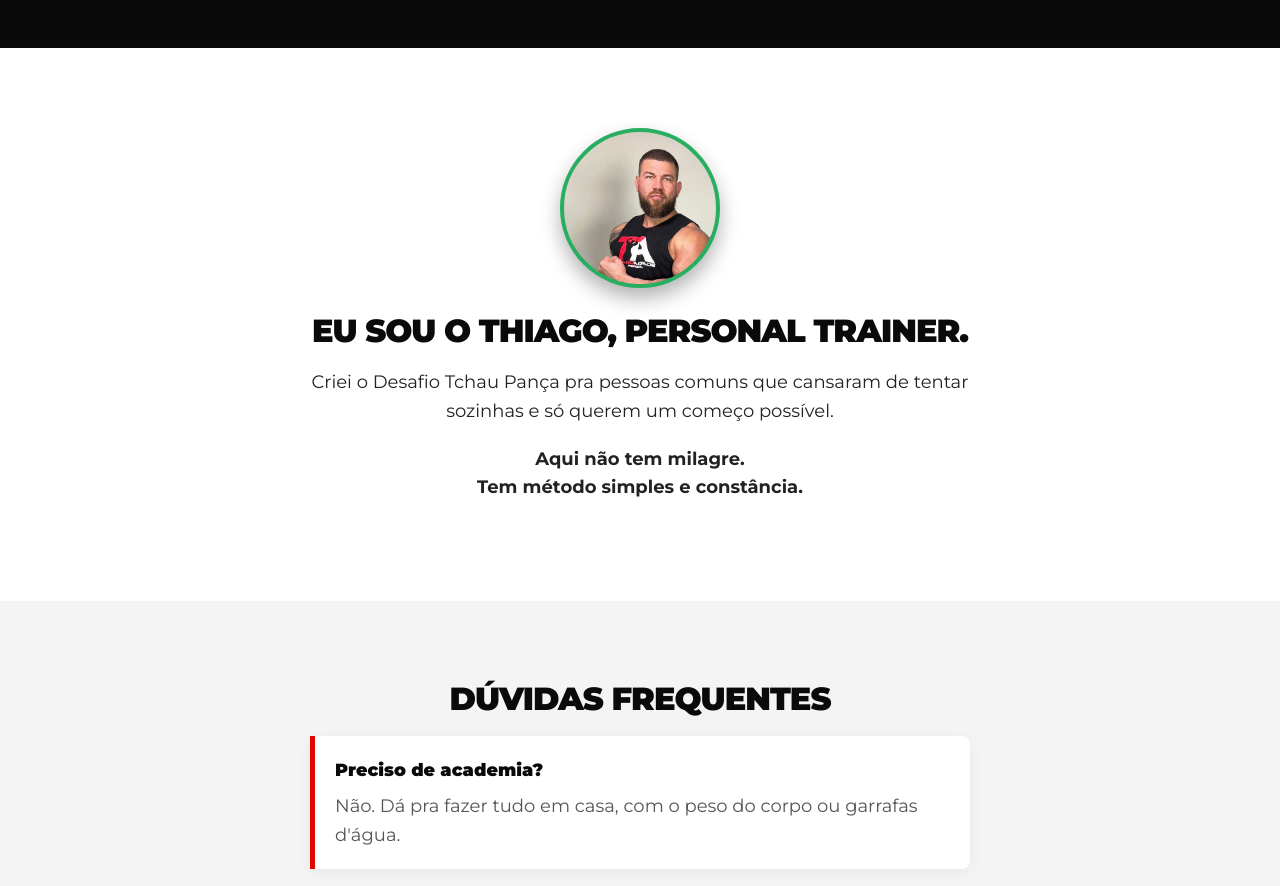
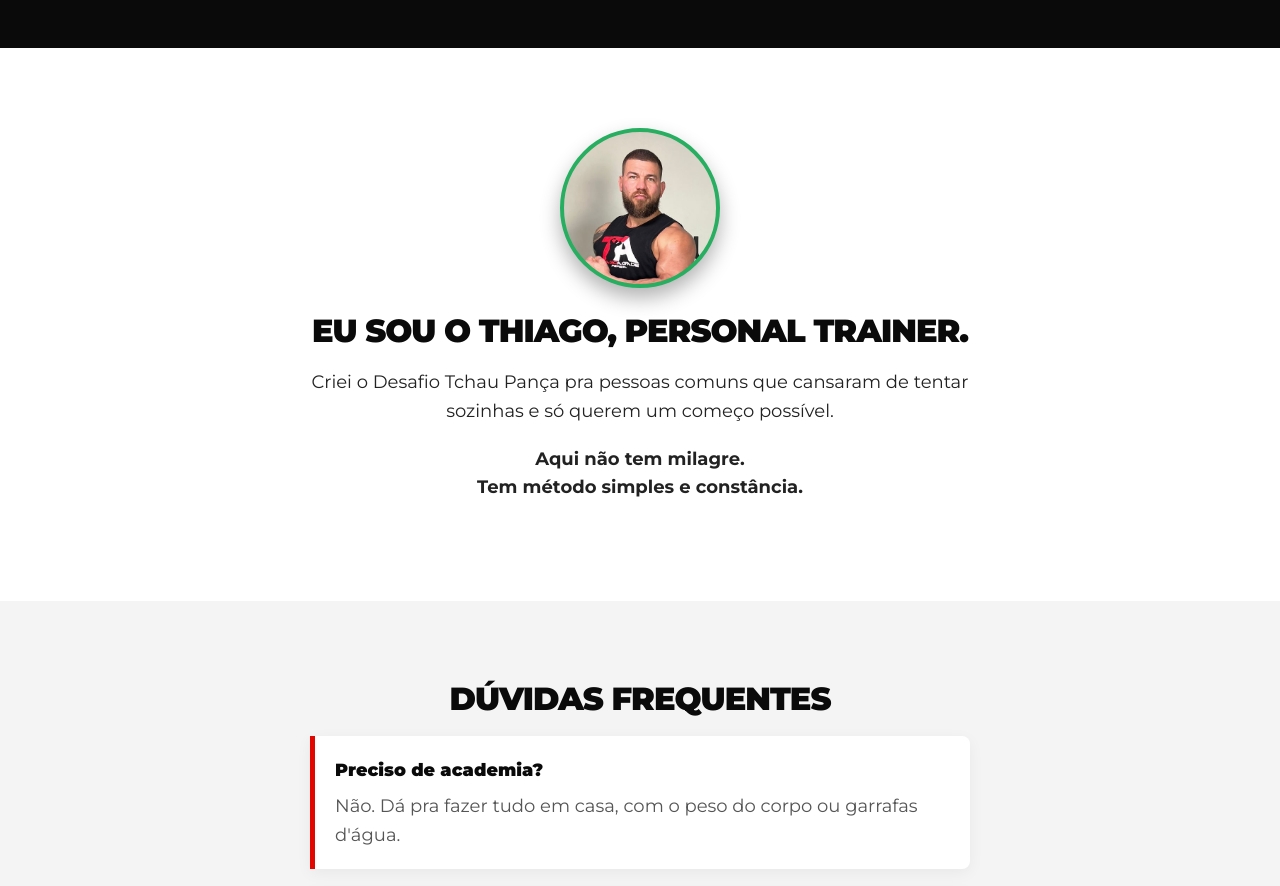
Before and after one commit to LuanHomio/desafio-tchau-panca, a plain HTML site: page index.html in a window 1280 px wide. Shown: the part 2920-3806 px from the top of the page. Drawn offline with Linux system fonts and the light colour scheme.

Commit message:
tweak: ajuste fino do alinhamento da foto (12% -> 18%)

```diff
--- a/index.html
+++ b/index.html
@@ -250,7 +250,7 @@
             margin: 0 auto 25px auto;
             background-image: url('./thiago-andrade.jpg');
             background-size: 280% auto;
-            background-position: 12% 30%;
+            background-position: 18% 30%;
             background-repeat: no-repeat;
             border: 4px solid var(--color-green); /* Changed to green to match CTA */
             box-shadow: 0 10px 20px rgba(0,0,0,0.3);
```
